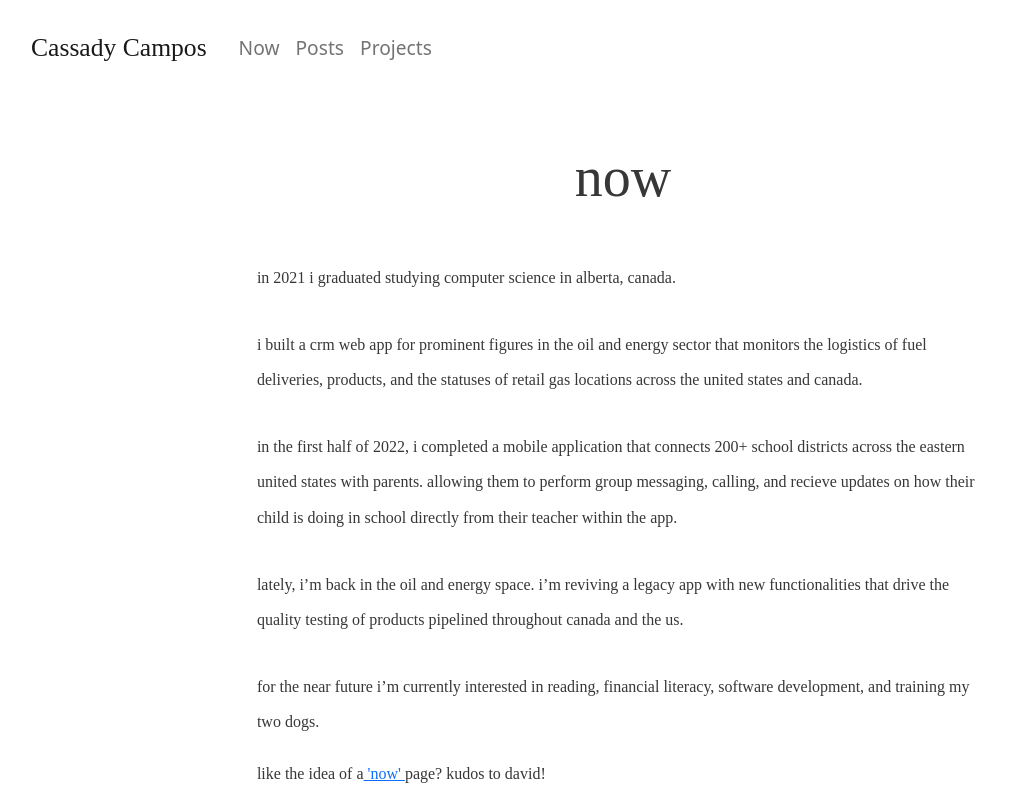
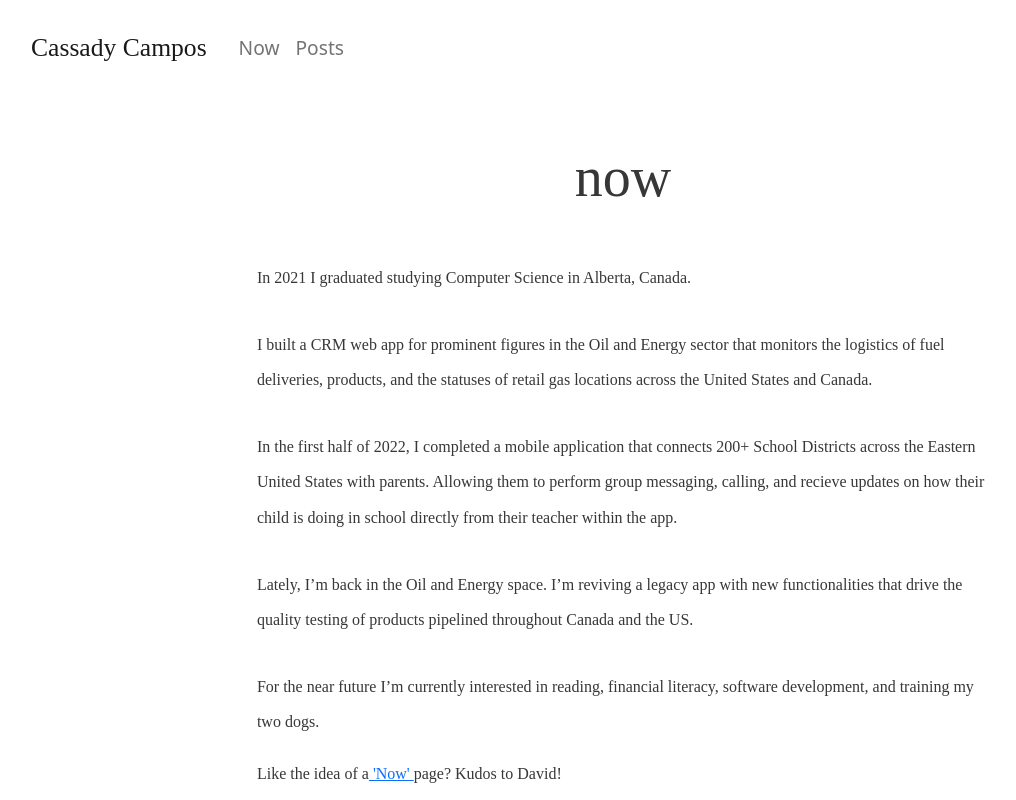
Before and after one commit to CassadyCampos/portfolio2021, a Next.js app: page /now in a window 1280 px wide. Shown: the top 800 px of the page, without its empty margins (17-1033 px from the left). Built offline with nearby package versions, Linux system fonts and the light colour scheme; a web font is replaced by a local one.

Commit message:
professional

```diff
--- a/components/CustomNav.jsx
+++ b/components/CustomNav.jsx
@@ -18,7 +18,7 @@ class CustomNav extends Component {
                         <Nav className="me-auto mx-2">
                             <Nav.Link href="/now" className={styles.navLink}>Now</Nav.Link>
                             <Nav.Link href="/posts" className={styles.navLink}>Posts</Nav.Link>
-                            <Nav.Link href="/projects" className={styles.navLink}>Projects</Nav.Link>
+                            {/* <Nav.Link href="/projects" className={styles.navLink}>Projects</Nav.Link> */}
                         </Nav>
                     </Navbar.Collapse>
                 </Container>
--- a/pages/index.js
+++ b/pages/index.js
@@ -94,7 +94,7 @@ export default function Home({ posts }) {
                                 />
                             </a>
                         </div>
-                        <div className="col-12 col-sm-2">
+                        {/* <div className="col-12 col-sm-2">
                             <a
                                 href={'/pokemonBattle'}
                             >
@@ -106,7 +106,7 @@ export default function Home({ posts }) {
                                     height={78}
                                 />
                             </a>
-                        </div>
+                        </div> */}
                     </div>
                 </div>
             </main>
--- a/styles/Home.module.css
+++ b/styles/Home.module.css
@@ -1,7 +1,7 @@
 .baseFont {
     font-family: 'Arbutus Slab', serif;
     color: #373737;
-    text-transform: lowercase;
+    /* text-transform: lowercase; */
 }
 
 .toLower {
--- a/styles/TextStyles.module.css
+++ b/styles/TextStyles.module.css
@@ -7,7 +7,6 @@
 .baseFont {
     font-family: 'Arbutus Slab';
     color: #373737;
-
 }
 
 .toLower {
```
